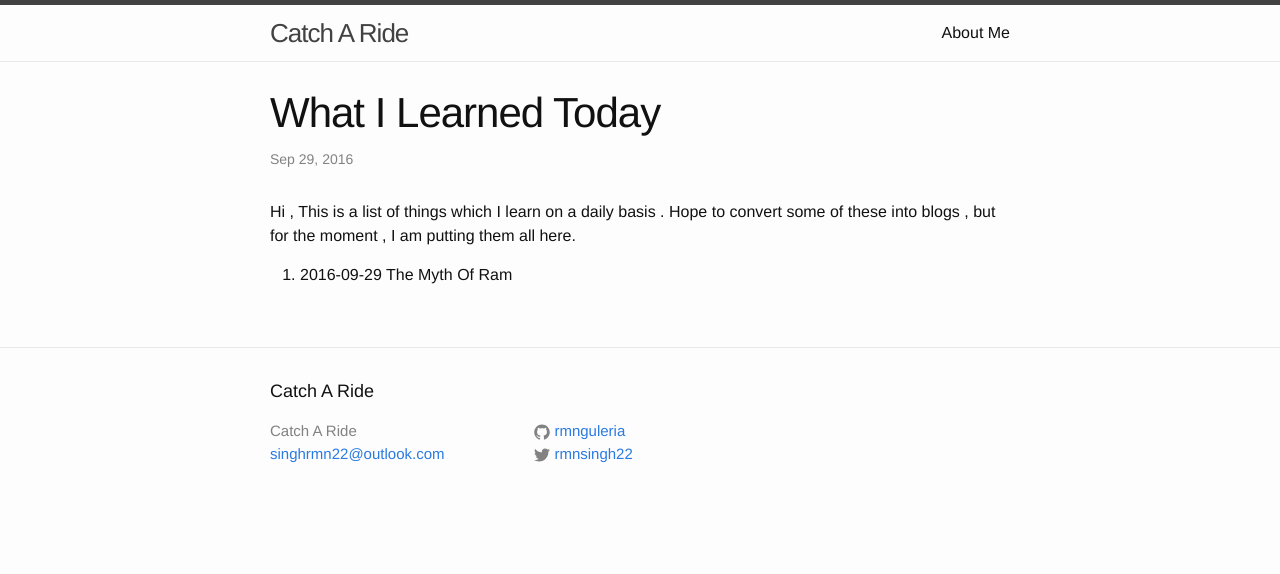
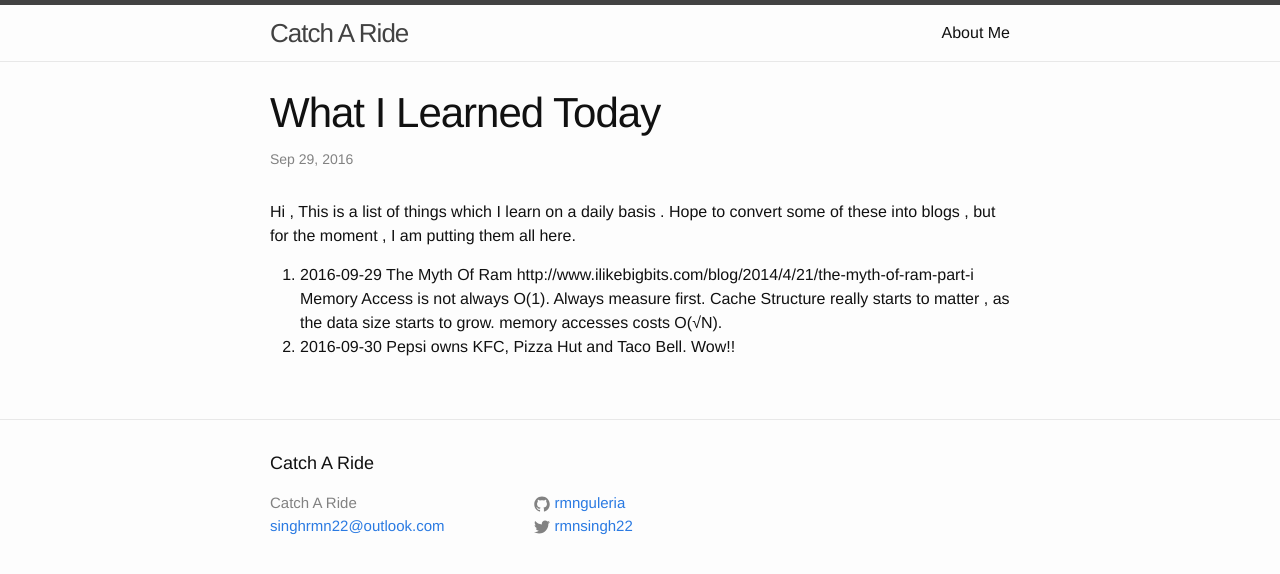
Before and after one commit to catcharide/catcharide.github.io, a Jekyll site: the page built from _posts/2016-09-29-What-I-Learned-Today.markdown, in a window 1280 px wide. Shown: the top 574 px of the page. Built offline with Jekyll 4.4.1, drawn with Linux system fonts in a browser that asks for light colours; comment, search, counter and statistics services are not loaded.

Commit message:
More stuff

```diff
--- a/_posts/2016-09-29-What-I-Learned-Today.markdown
+++ b/_posts/2016-09-29-What-I-Learned-Today.markdown
@@ -9,3 +9,9 @@ Hi , This is a list of things which I learn on a daily basis . Hope to convert s
 
 1. 2016-09-29
     The Myth Of Ram
+    http://www.ilikebigbits.com/blog/2014/4/21/the-myth-of-ram-part-i
+    Memory Access is not always O(1). Always measure first.
+    Cache Structure really starts to matter , as the data size starts to grow.
+    memory accesses costs O(√N).
+2. 2016-09-30
+    Pepsi owns KFC, Pizza Hut and Taco Bell. Wow!!
```
